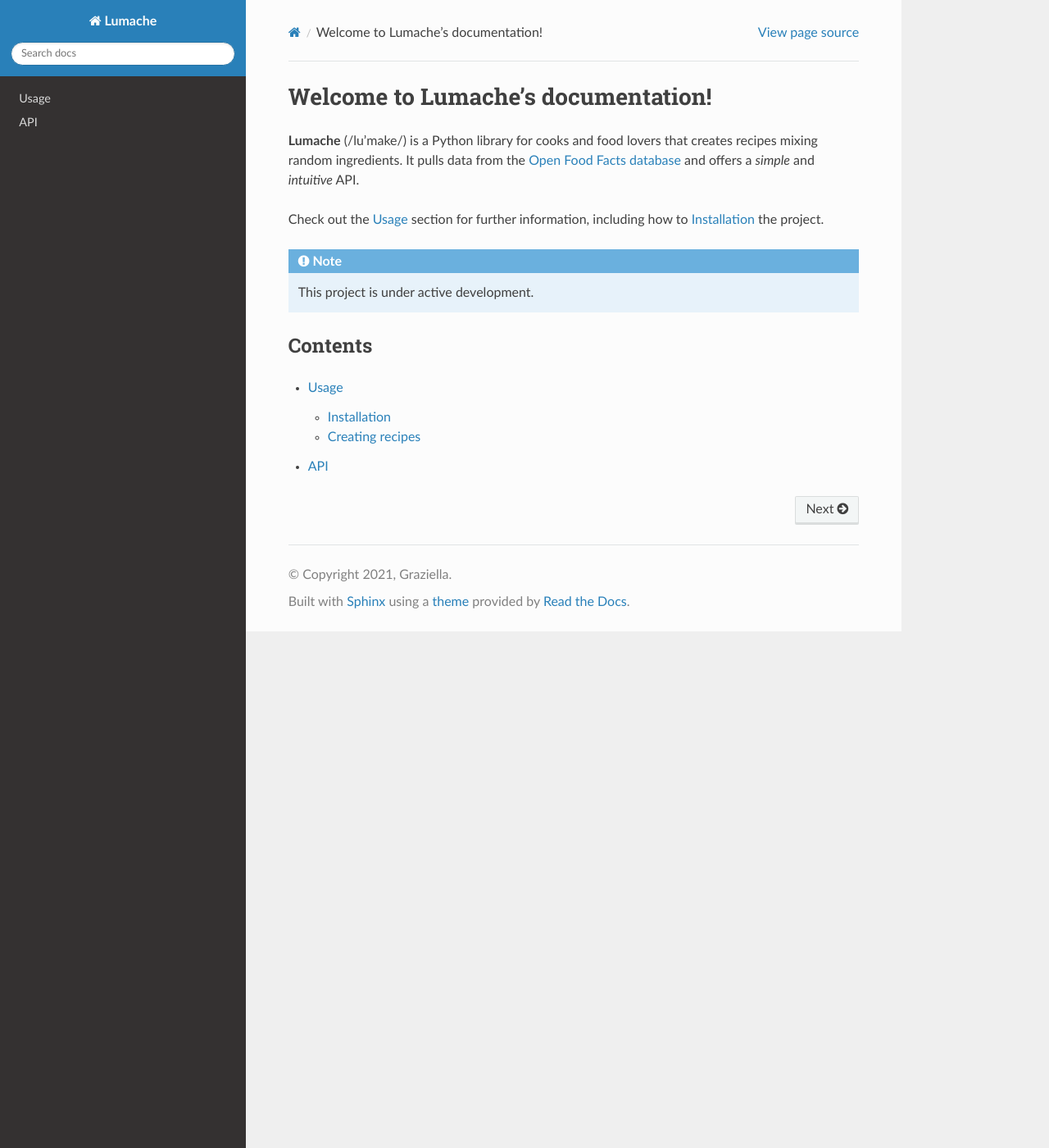
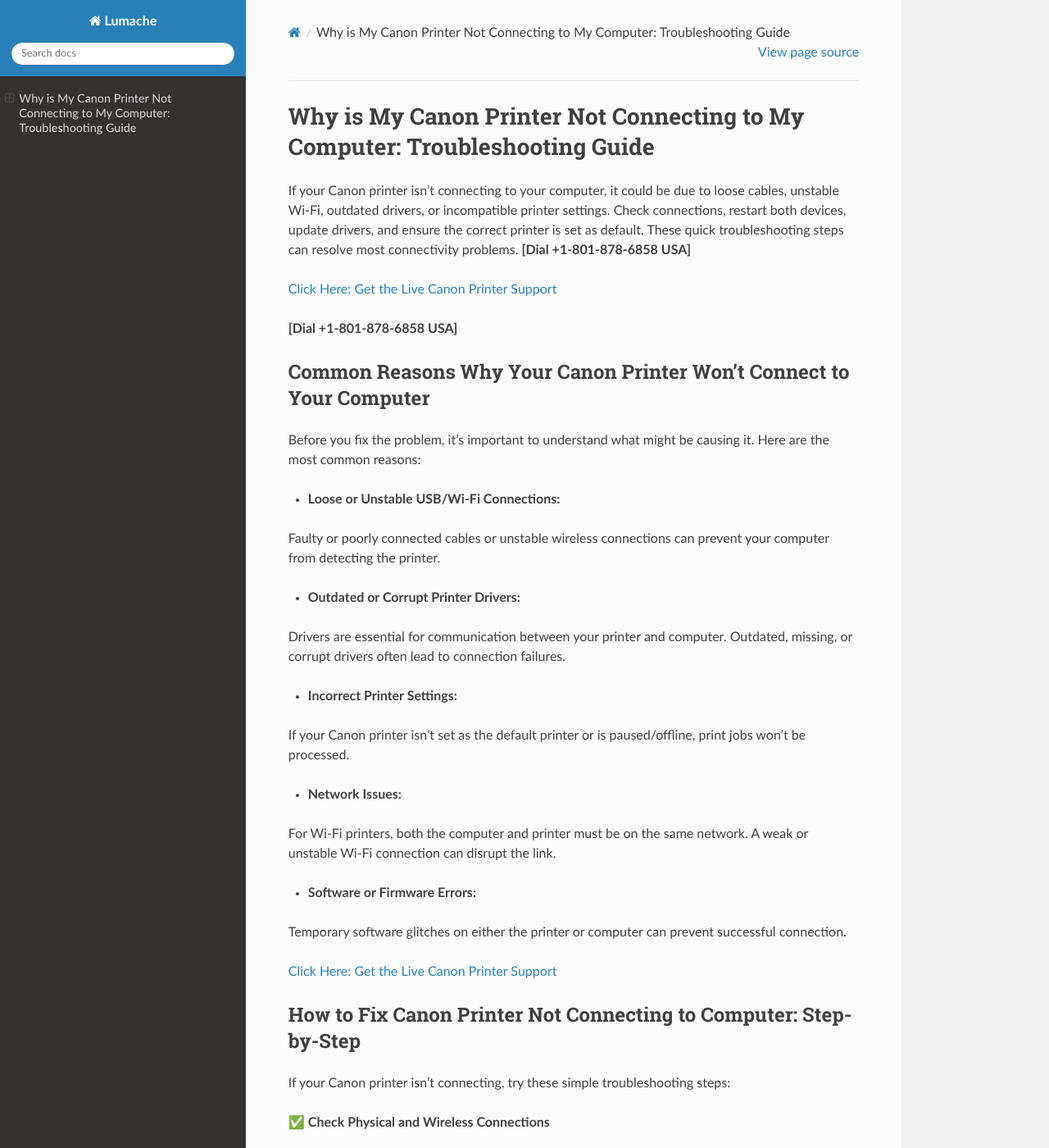
Before and after one commit to tomtomgarry/canonconnectcomputer, a Sphinx documentation site: the page built from docs/source/index.rst, in a window 1280 px wide and 1400 px high. Shown: the whole window at 82% size. Built offline with Sphinx 7.4.7 and the Read the Docs theme 3.1.0, drawn with Linux system fonts in a browser that asks for light colours; some of the changed text lies outside the part shown.

Commit message:
Update index.rst

```diff
--- a/docs/source/index.rst
+++ b/docs/source/index.rst
@@ -1,22 +1,82 @@
-Welcome to Lumache's documentation!
-===================================
+Why is My Canon Printer Not Connecting to My Computer: Troubleshooting Guide
+===========================================================================
 
-**Lumache** (/lu'make/) is a Python library for cooks and food lovers
-that creates recipes mixing random ingredients.
-It pulls data from the `Open Food Facts database <https://world.openfoodfacts.org/>`_
-and offers a *simple* and *intuitive* API.
+If your Canon printer isn’t connecting to your computer, it could be due to loose cables, unstable Wi-Fi, outdated drivers, or incompatible printer settings. Check connections, restart both devices, update drivers, and ensure the correct printer is set as default. These quick troubleshooting steps can resolve most connectivity problems. **[Dial +1-801-878-6858 USA]**
 
-Check out the :doc:`usage` section for further information, including
-how to :ref:`installation` the project.
+`Click Here: Get the Live Canon Printer Support <https://jivo.chat/KlZSRejpBm>`_
 
-.. note::
+**[Dial +1-801-878-6858 USA]**
 
-   This project is under active development.
+Common Reasons Why Your Canon Printer Won’t Connect to Your Computer
+-------------------------------------------------------------------
 
-Contents
---------
+Before you fix the problem, it’s important to understand what might be causing it. Here are the most common reasons:
 
-.. toctree::
+- **Loose or Unstable USB/Wi-Fi Connections:**
 
-   usage
-   api
+Faulty or poorly connected cables or unstable wireless connections can prevent your computer from detecting the printer.
+
+- **Outdated or Corrupt Printer Drivers:**
+
+Drivers are essential for communication between your printer and computer. Outdated, missing, or corrupt drivers often lead to connection failures.
+
+- **Incorrect Printer Settings:**
+
+If your Canon printer isn’t set as the default printer or is paused/offline, print jobs won’t be processed.
+
+- **Network Issues:**
+
+For Wi-Fi printers, both the computer and printer must be on the same network. A weak or unstable Wi-Fi connection can disrupt the link.
+
+- **Software or Firmware Errors:**
+
+Temporary software glitches on either the printer or computer can prevent successful connection.
+
+`Click Here: Get the Live Canon Printer Support <https://jivo.chat/KlZSRejpBm>`_
+
+How to Fix Canon Printer Not Connecting to Computer: Step-by-Step
+-----------------------------------------------------------------
+
+If your Canon printer isn’t connecting, try these simple troubleshooting steps:
+
+✅ **Check Physical and Wireless Connections**
+
+- For USB printers, ensure the cable is properly connected to both printer and computer.
+- For Wi-Fi printers, check if both devices are connected to the same wireless network.
+
+✅ **Restart Both Devices**
+
+Turn off your printer and computer. Unplug the printer for about 30 seconds, plug it back in, and restart both devices to clear temporary glitches.
+
+✅ **Set Canon Printer as Default**
+
+Go to **Control Panel > Devices and Printers** (on Windows) or **System Preferences > Printers & Scanners** (on Mac) and set your Canon printer as the default device.
+
+✅ **Update or Reinstall Printer Drivers**
+
+Visit Canon’s official website, download the latest drivers for your printer model, and install them. This ensures compatibility and smooth communication.
+
+✅ **Check Network Settings**
+
+If using Wi-Fi, verify the printer is connected to the correct network. On the printer’s control panel, go to **Network Settings > Wireless LAN Setup** and reconnect if necessary.
+
+✅ **Run Printer Troubleshooter**
+
+Use the built-in printer troubleshooter on your computer:
+
+- **On Windows:**
+*Settings > Devices > Printers & Scanners > select your printer > Manage > Run Troubleshooter.*
+
+- **On Mac:**
+*Go to Printers & Scanners, select your printer, and review any status messages or options.*
+
+✅ **Reset the Printer**
+
+If issues persist, reset the printer to factory settings from the control panel menu to clear errors and reconnect it.
+
+`Click Here: Get the Live Canon Printer Support <https://jivo.chat/KlZSRejpBm>`_
+
+Conclusion
+----------
+
+A Canon printer not connecting to your computer is usually due to minor, fixable issues like loose connections, outdated drivers, or network mismatches. By following these step-by-step troubleshooting tips — checking connections, updating software, setting your printer as default, and restarting devices — you can resolve most connectivity problems quickly. Regular maintenance and updates can also help prevent these problems in the future.
```
